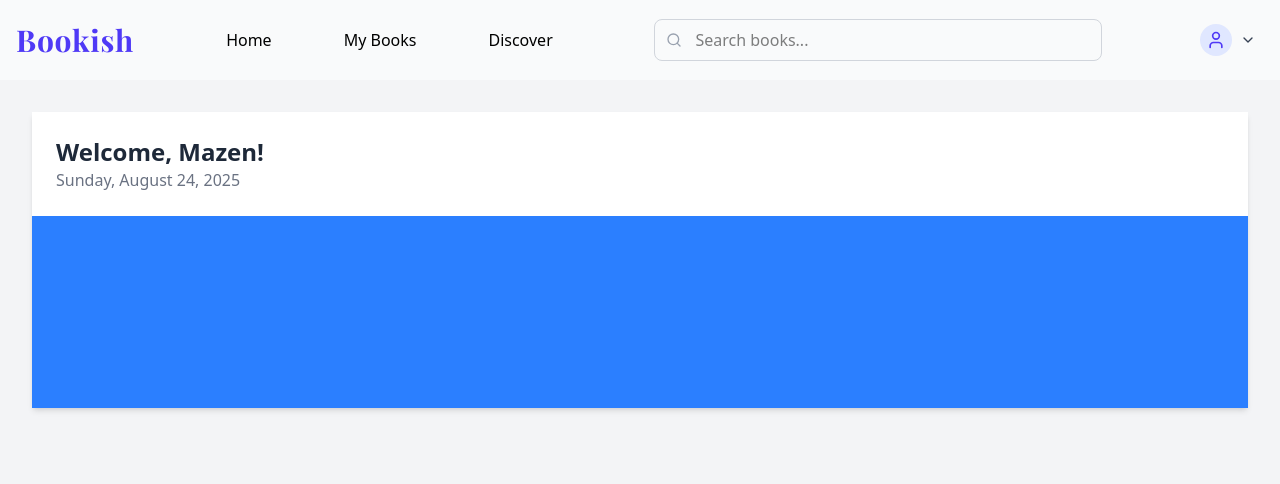
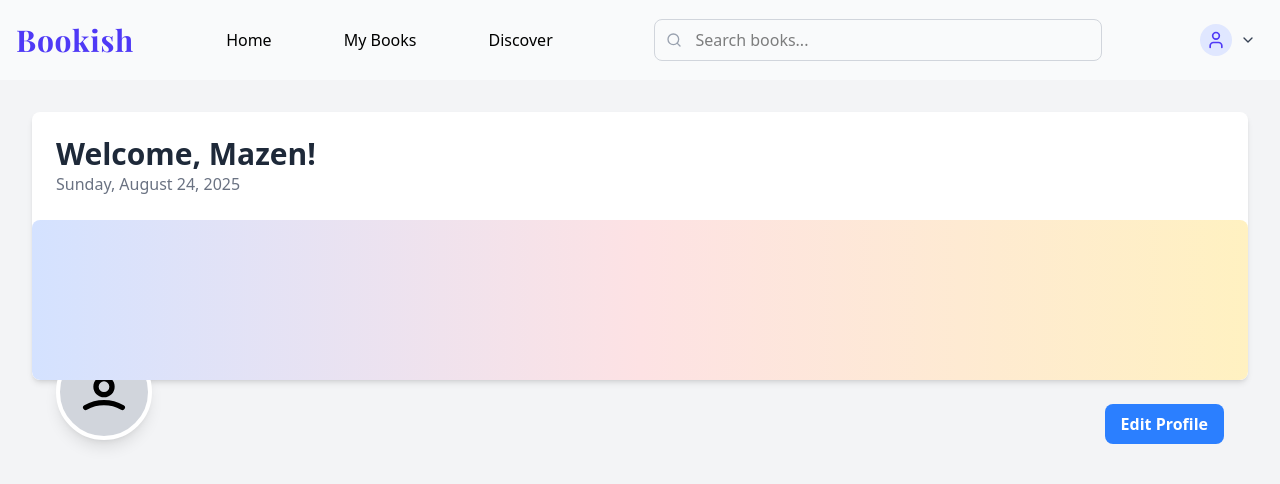
Before and after one commit to ChairmanNetero/Bookish, a React (Vite) app in the folder client/: page /profile in a window 1280 px wide. Shown: the top 484 px of the page. Built offline with nearby package versions, Linux system fonts and the light colour scheme; sample sign-in values are in the browser's storage; a web font is replaced by a local one.

Commit message:
Continue building the Profile page

```diff
--- a/client/src/pages/Profile.jsx
+++ b/client/src/pages/Profile.jsx
@@ -1,6 +1,13 @@
 import React from 'react';
 
 const Profile = () => {
+
+    // A simple placeholder for an icon or image
+    const PlaceholderIcon = ({ className }) => (
+        <svg className={className} fill="none" stroke="currentColor" viewBox="0 0 24 24" xmlns="http://www.w3.org/2000/svg">
+            <path strokeLinecap="round" strokeLinejoin="round" strokeWidth="2" d="M5.121 17.804A13.937 13.937 0 0112 16c2.5 0 4.847.655 6.879 1.804M15 10a3 3 0 11-6 0 3 3 0 016 0z"></path>
+        </svg>
+    );
 
     const currentDate = new Date().toLocaleDateString('en-US', {
         weekday: 'long',
@@ -11,18 +18,32 @@ const Profile = () => {
 
     return (
         <div className="bg-gray-100 min-h-screen p-4 sm:p-6 lg:p-8 font-sans">
-            <div className="max-w-8x`xxl bg-white rounder-lg mx-auto shadow-md overflow-hidden">
+            <div className="max-w-8xl bg-white rounded-lg mx-auto shadow-md overflow-hidden">
                 {/* Welcome Header */}
                 <div className="p-6">
-                    <h1 className="text-2xl font-bold text-gray-800">Welcome, Mazen!</h1>
+                    <h1 className="text-3xl font-bold text-gray-800">Welcome, Mazen!</h1>
                     <h3 className="text-md text-gray-500">{currentDate}</h3>
                 </div>
 
                 {/* Hero Banner */}
-                <div className="bg-blue-500 h-48 w-full">
+                <div className="w-full h-40 rounded-lg
+              bg-gradient-to-r from-[#d4e2ff] via-[#fde2e4] to-[#fff1c1]
+              [clip-path:polygon(0%_0,_100%_0,_100%_100%,_0%_100%)]">
                 </div>
             </div>
 
+            {/* 3. Profile Picture and Edit Button */}
+            <div className="p-6 flex justify-between items-center">
+                <div className="flex items-center">
+                    <div className="w-24 h-24 bg-gray-300 rounded-full flex items-center justify-center overflow-hidden border-4 border-white -mt-16 shadow-lg">
+                        <PlaceholderIcon className="w-16 h-16 rounded-full" />
+                    </div>
+                </div>
+                <button className="bg-blue-500 hover:bg-blue-600 text-white font-bold py-2 px-4 rounded-lg transition duration-300">
+                    Edit Profile
+                </button>
+
+                </div>
         </div>
     );
 };
```
